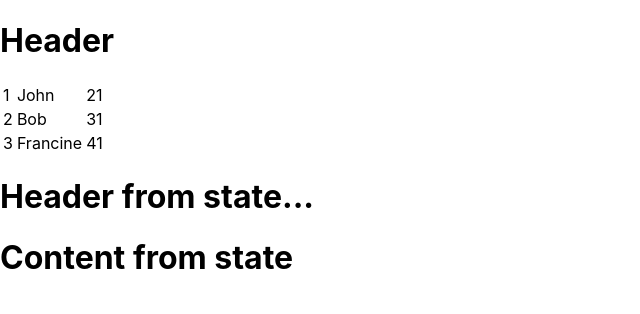
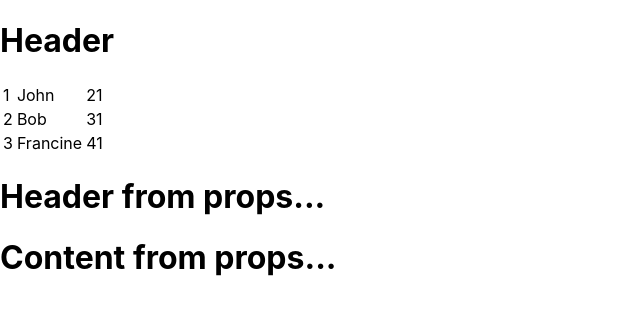
Before and after one commit to kajcanat/learning-reactjs, a React (Create React App) app: page / in a window 1280 px wide. Shown: the top 314 px of the page, without its empty margins (0-640 px from the left). Built offline with nearby package versions, Linux system fonts and the light colour scheme.

Commit message:
default props

```diff
--- a/src/App.jsx
+++ b/src/App.jsx
@@ -24,12 +24,16 @@ class App extends React.Component {
 		</tbody>
 	    </table>
 	    <div>
-	     <h1>{this.state.header}</h1>
-	     <h1>{this.state.content}</h1>
+	     <h1>{this.props.headerProp}</h1>
+	     <h1>{this.props.contentProp}</h1>
 	    </div>
          </div>
       );
    }
+}
+App.defaultProps = {
+  headerProp: "Header from props...",
+  contentProp: "Content from props..."
 }
 class Header extends React.Component {
    render() {
```
